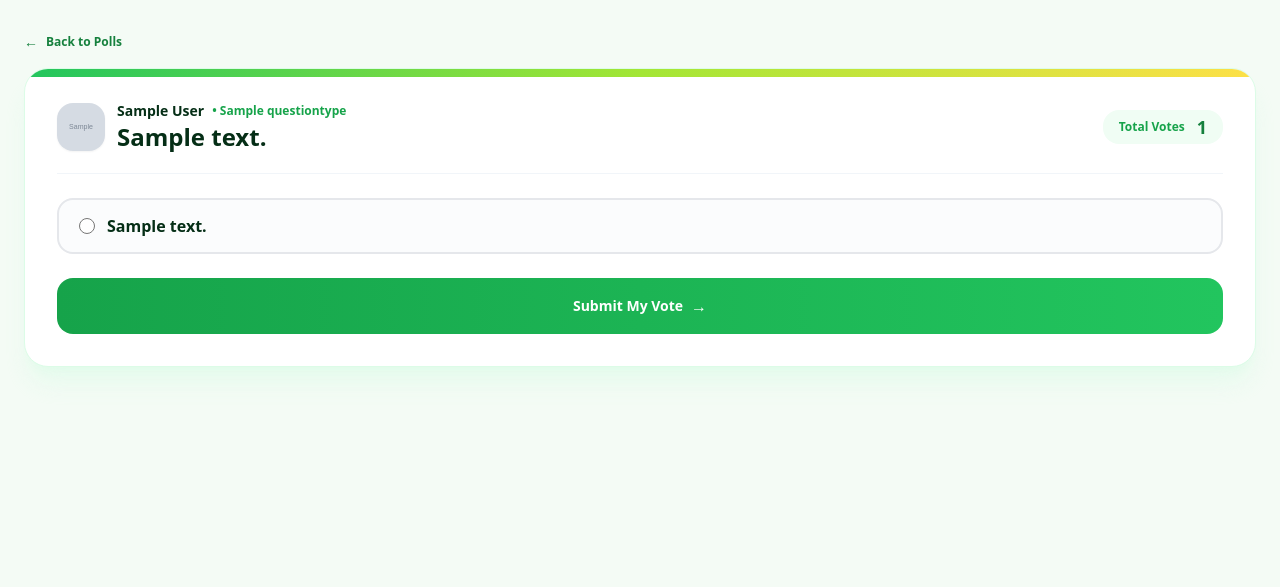
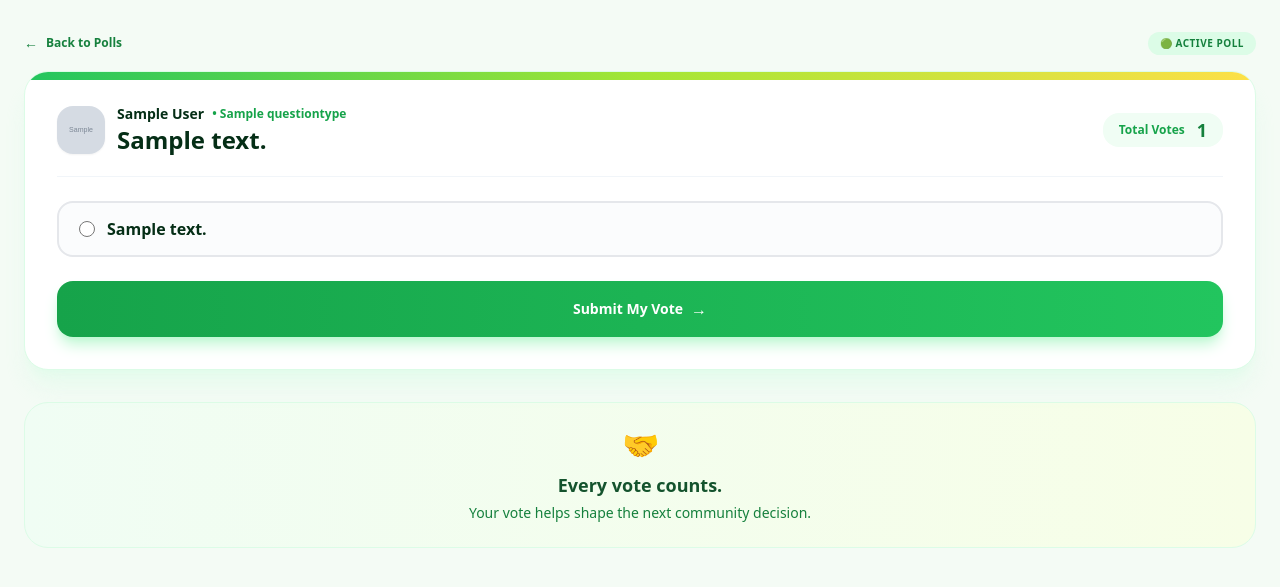
Before and after one commit to edchelstephens/picklepolls, a Django app: page /1/ in a window 1280 px wide. Shown: the part 70-657 px from the top of the page. Run offline with Django 5.2, Linux system fonts and the light colour scheme; tables that the repository leaves empty hold one stand-in row (values such as "Sample post"); grey boxes marked "Sample" are stand-in pictures; some libraries are stand-ins or nearby versions.

Commit message:
chore: picklepolls.

```diff
--- a/project/polls/templates/polls/detail.html
+++ b/project/polls/templates/polls/detail.html
@@ -58,6 +58,12 @@
             <a href="#" class="inline-flex items-center gap-2 text-xs font-bold text-green-700 transition hover:text-green-900">
                 <span class="text-sm">←</span> Back to Polls
             </a>
+
+            {% if question.is_active %}
+                <span class="rounded-full bg-green-100 px-3 py-1 text-[10px] font-black uppercase tracking-wider text-green-700">
+                🟢 Active Poll
+                </span>
+            {% endif %}
         </div>
 
         <!-- Main Voting Card -->
@@ -85,7 +91,7 @@
              </div>
 
         <!-- Form and Vertical Choices -->
-         <form action="#" method="post">
+         <form action="{% url 'polls:vote' question.id %}" method="post">
             <fieldset>
                 <legend class="sr-only">Poll Choices</legend>
                 <div class="flex flex-col gap-3">
@@ -106,13 +112,19 @@
             <!-- Submit button -->
              <button
                 type="submit"
-                class="mt-6 flex w-full items-center justify-center gap-2 rounded-2xl bg-gradient-to-r from-green-600 to-green-500 px-6 py-4 text-sm font-black text-white shadow-green-200 transition hover:from-green-700 hover:to-green-600"
+                class="mt-6 flex w-full items-center justify-center gap-2 rounded-2xl bg-gradient-to-r from-green-600 to-green-500 px-6 py-4 text-sm font-black text-white shadow-lg shadow-green-200 transition hover:from-green-700 hover:to-green-600"
              >
                 Submit My Vote
                 <span class="text-base">→</span>
-
              </button>
          </form>
+        </div>
+
+        <!-- Footer Message -->
+        <div class="mt-8 rounded-3xl border border-green-100 bg-gradient-to-r from-green-50 to-lime-50 p-6 text-center">
+            <div class="mb-2 text-3xl">🤝</div>
+            <h3 class="text-lg font-black text-green-900">Every vote counts.</h3>
+            <p class="mt-1 text-sm text-green-700">Your vote helps shape the next community decision.</p>
         </div>
 
 
```
